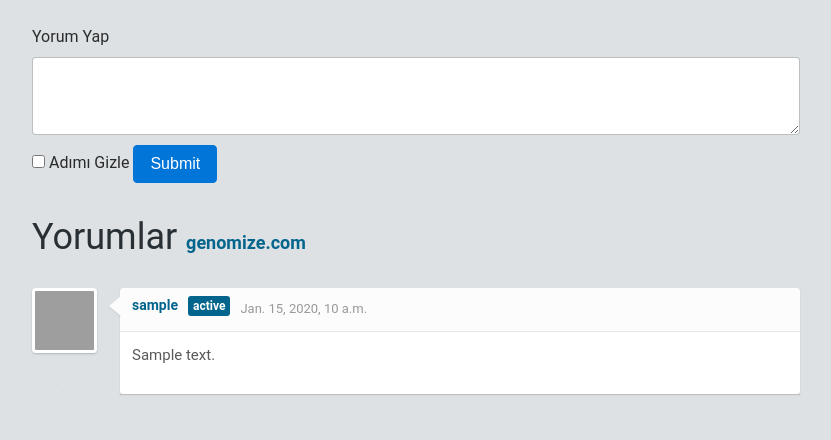
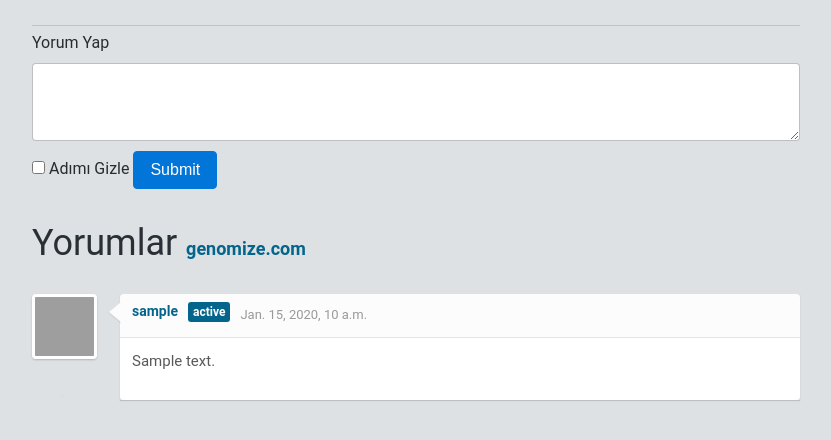
Before and after one commit to seymasa/CommentSystem, a Django app: page /comments/ in a window 1280 px wide. Shown: the top 440 px of the page, without its empty margins (78-909 px from the left). Run offline with Django 3.2, Linux system fonts and the light colour scheme; tables that the repository leaves empty hold one stand-in row (values such as "Sample post"); some libraries are stand-ins or nearby versions; grey boxes are pictures that could not be loaded.

Commit message:
mini degisiklikler

```diff
--- a/comments/models.py
+++ b/comments/models.py
@@ -12,7 +12,7 @@ class Post(models.Model):
         return self.title
 
 class Comment(models.Model):
-    hide_user =models.BooleanField(default=0)
+    hide_user =models.BooleanField(default=False)
     user = models.ForeignKey(settings.AUTH_USER_MODEL, on_delete=models.CASCADE)
     post = models.ForeignKey(Post,on_delete=models.CASCADE)
     content = models.TextField()
--- a/comments/templates/post/index.html
+++ b/comments/templates/post/index.html
@@ -2,18 +2,20 @@
 
 
 {% block content %}
+    <div class="row">
+    {% for post in posts %}
     <!-- Yorum Yap -->
-    {% for post in posts %}
+
 <div class="container">
     <div class="comments-container">
 		<div class="form-group">
-            <form method="post" action="{% url 'comment.send' post.id %}">
+            <form method="post" class="formmethod" action="{% url 'comment.send' post.id %}">
         {% csrf_token %}
                 <label for="textarea">Yorum Yap</label>
                 <textarea class="form-control textarea" name="content" rows="3"></textarea>
                 <div class="form-check">
                     <label class="form-check-label"> <!-- Buralar hep sıkıntı -->
-                        <input class="form-check-input" type="checkbox" name="hide_user" value="" {% if hide_user.published %}checked{% endif %}>
+                        <input class="form-check-input" type="checkbox" name="hide_user" value="ok">
                         Adımı Gizle
                     </label>
                     <button type="submit" class="btn btn-primary send-button">Submit</button>
@@ -51,5 +53,5 @@
 	</div>
 </div>
     {% endfor %}
-
+</div>
 {% endblock %}
--- a/static/css/style.css
+++ b/static/css/style.css
@@ -239,6 +239,12 @@ body {
 	margin: 10px 0;
 }
 
+.formmethod{
+	margin-top: 5px;
+}
+.form-group{
+	border-top: solid 1px rgba(0, 0, 0, 0.14);
+}
 textarea:focus, input:focus, input[type]:focus, .uneditable-input:focus {
     border-color: rgba(91, 197, 229, 0.8);
     box-shadow: 0 1px 1px rgba(38, 194, 229, 0.07) inset, 0 0 8px rgba(81, 178, 229, 0.6);
```
